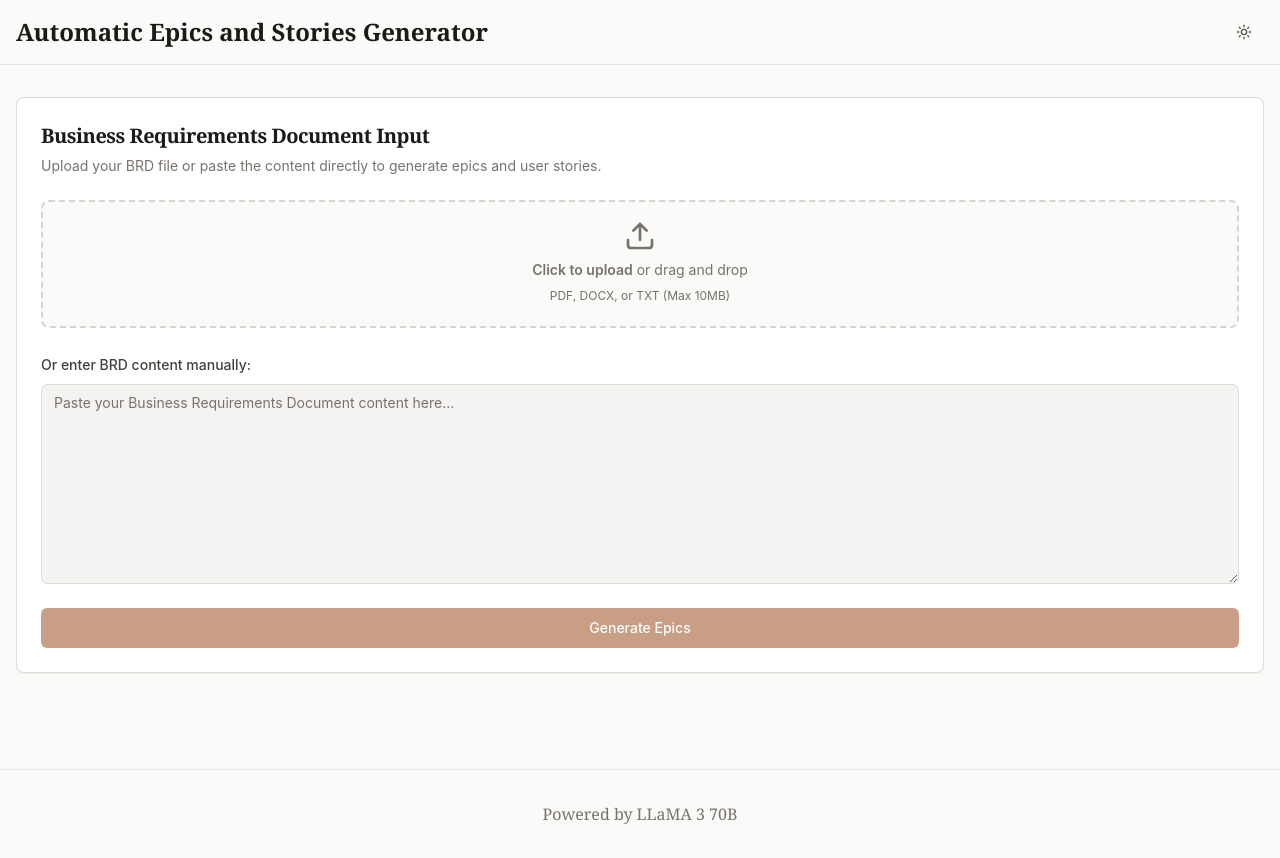
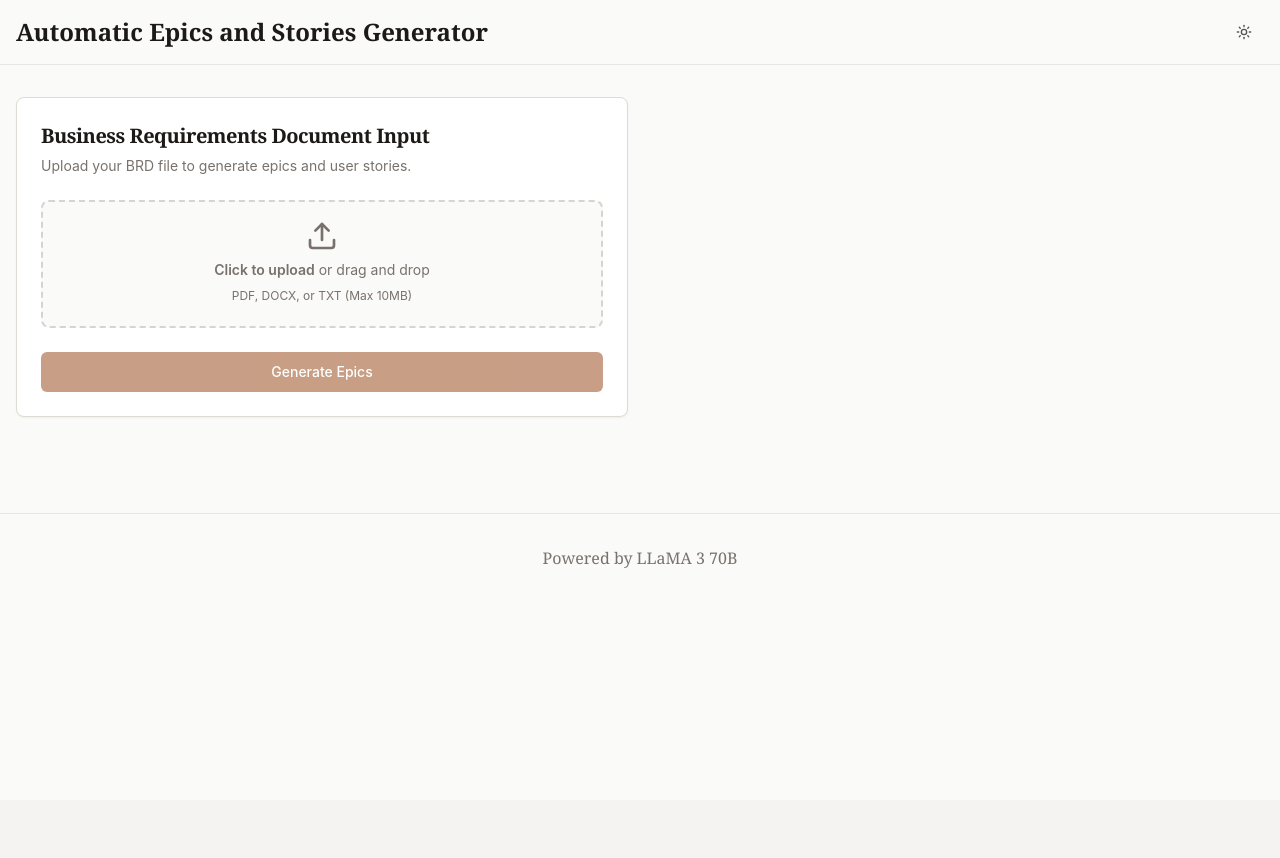
Before and after one commit to raveendran-v/agile-generator, a React (Vite) app: page / in a window 1280 px wide. After the commit the page ends 800 px from the top, so only its background shows below. Built offline with nearby package versions, Linux system fonts and the light colour scheme.

Commit message:
Refactor: Remove manual BRD input and add content display
- Removed the manual BRD input textarea.
- Display BRD content on the left side after upload.
- Added a progress bar above the BRD input section.

```diff
--- a/src/components/BRDInput.tsx
+++ b/src/components/BRDInput.tsx
@@ -1,8 +1,8 @@
 
 import React, { useState, useRef } from 'react';
 import { Button } from '@/components/ui/button';
-import { Textarea } from '@/components/ui/textarea';
 import { Card, CardContent, CardDescription, CardHeader, CardTitle } from '@/components/ui/card';
+import { Progress } from '@/components/ui/progress';
 import { Upload, FileText } from 'lucide-react';
 import { useToast } from '@/hooks/use-toast';
 
@@ -14,6 +14,7 @@ const BRDInput: React.FC<BRDInputProps> = ({ onSubmit }) => {
   const [content, setContent] = useState('');
   const [uploadedFile, setUploadedFile] = useState<File | null>(null);
   const [isUploading, setIsUploading] = useState(false);
+  const [uploadProgress, setUploadProgress] = useState(0);
   const fileInputRef = useRef<HTMLInputElement>(null);
   const { toast } = useToast();
 
@@ -46,10 +47,23 @@ const BRDInput: React.FC<BRDInputProps> = ({ onSubmit }) => {
 
     setIsUploading(true);
     setUploadedFile(file);
+    setUploadProgress(0);
 
     try {
-      // Simulate file processing
+      // Simulate file processing with progress updates
+      const progressInterval = setInterval(() => {
+        setUploadProgress(prev => {
+          if (prev >= 90) {
+            clearInterval(progressInterval);
+            return 90;
+          }
+          return prev + 10;
+        });
+      }, 150);
+
       await new Promise(resolve => setTimeout(resolve, 1500));
+      clearInterval(progressInterval);
+      setUploadProgress(100);
 
       // Mock file content extraction
       const mockContent = `Business Requirements Document
@@ -84,6 +98,7 @@ Success Criteria:
         description: "There was an error processing your file. Please try again.",
         variant: "destructive"
       });
+      setUploadProgress(0);
     } finally {
       setIsUploading(false);
     }
@@ -93,7 +108,7 @@ Success Criteria:
     if (!content.trim()) {
       toast({
         title: "Missing Content",
-        description: "Please provide BRD content either by uploading a file or entering text manually.",
+        description: "Please upload a BRD file to generate epics and user stories.",
         variant: "destructive"
       });
       return;
@@ -103,13 +118,48 @@ Success Criteria:
   };
 
   return (
-    <Card className="w-full">
+    <div className="w-full space-y-6">
+      {/* Progress Bar */}
+      {isUploading && (
+        <div className="w-full space-y-2">
+          <div className="flex justify-between text-sm text-stone-600 dark:text-stone-400">
+            <span>Processing document...</span>
+            <span>{uploadProgress}%</span>
+          </div>
+          <Progress value={uploadProgress} className="h-2" />
+        </div>
+      )}
+
+      <div className="grid grid-cols-1 lg:grid-cols-2 gap-6">
+        {/* Left side - BRD Content Display */}
+        {content && (
+          <Card className="h-fit">
+            <CardHeader>
+              <CardTitle className="text-lg font-serif text-stone-900 dark:text-stone-100">
+                BRD Content
+              </CardTitle>
+              <CardDescription>
+                Extracted content from your uploaded document
+              </CardDescription>
+            </CardHeader>
+            <CardContent>
+              <div className="bg-stone-50 dark:bg-stone-800 rounded-lg p-4 max-h-96 overflow-y-auto">
+                <pre className="text-sm text-stone-700 dark:text-stone-300 whitespace-pre-wrap font-mono">
+                  {content}
+                </pre>
+              </div>
+            </CardContent>
+          </Card>
+        )}
+
+        {/* Right side - File Upload */}
+        <Card className="h-fit">
           <CardHeader>
             <CardTitle className="text-xl font-serif text-stone-900 dark:text-stone-100">
               Business Requirements Document Input
             </CardTitle>
             <CardDescription>
-          Upload your BRD file or paste the content directly to generate epics and user stories.
+              Upload your BRD file to generate epics and user stories.
             </CardDescription>
           </CardHeader>
           <CardContent className="space-y-6">
@@ -157,21 +207,6 @@ Success Criteria:
               )}
             </div>
 
-        {/* Manual Input Section */}
-        <div className="space-y-2">
-          <label htmlFor="brd-content" className="text-sm font-medium text-stone-700 dark:text-stone-300">
-            Or enter BRD content manually:
-          </label>
-          <Textarea
-            id="brd-content"
-            placeholder="Paste your Business Requirements Document content here..."
-            value={content}
-            onChange={(e) => setContent(e.target.value)}
-            rows={8}
-            className="min-h-[200px] resize-y"
-          />
-        </div>
-
             {/* Submit Button */}
             <Button
               onClick={handleSubmit}
@@ -182,6 +217,8 @@ Success Criteria:
             </Button>
           </CardContent>
         </Card>
+      </div>
+    </div>
   );
 };
 
```
Lines whose indentation alone changed are shown as unchanged.
